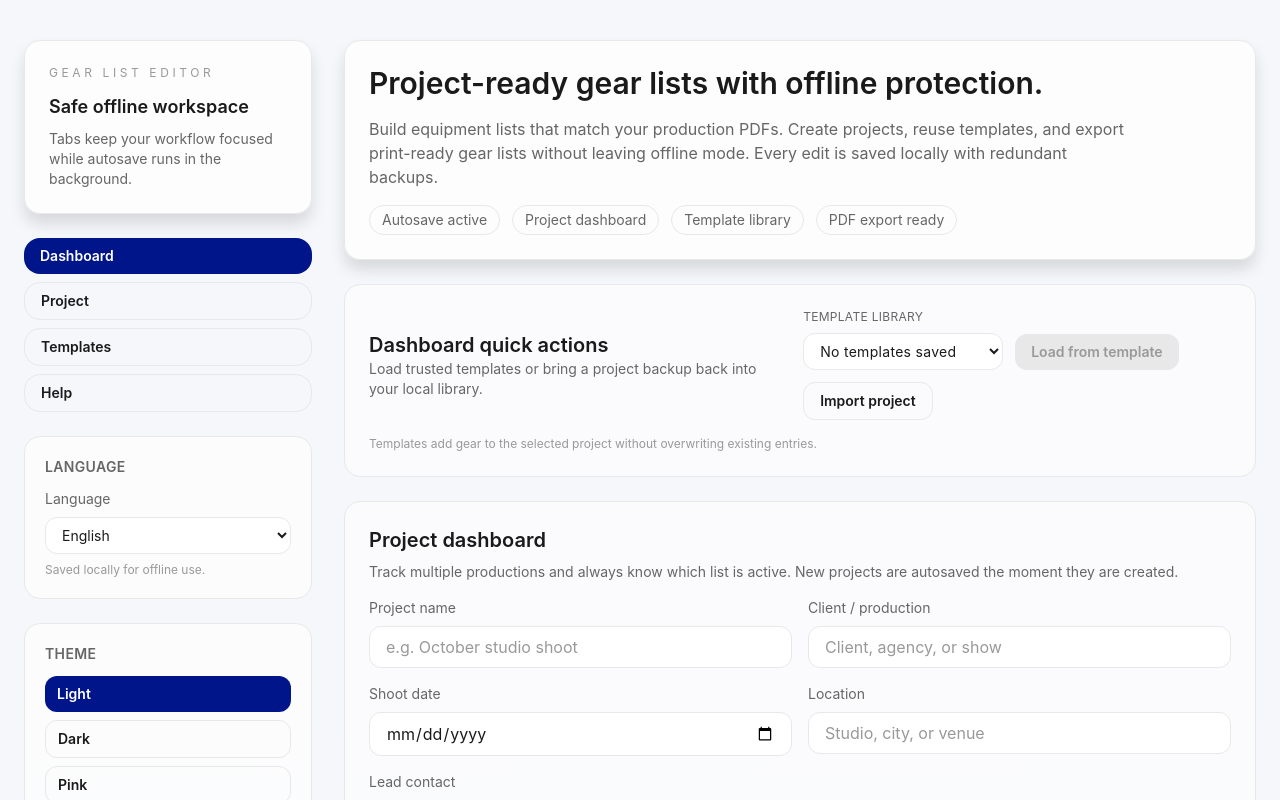
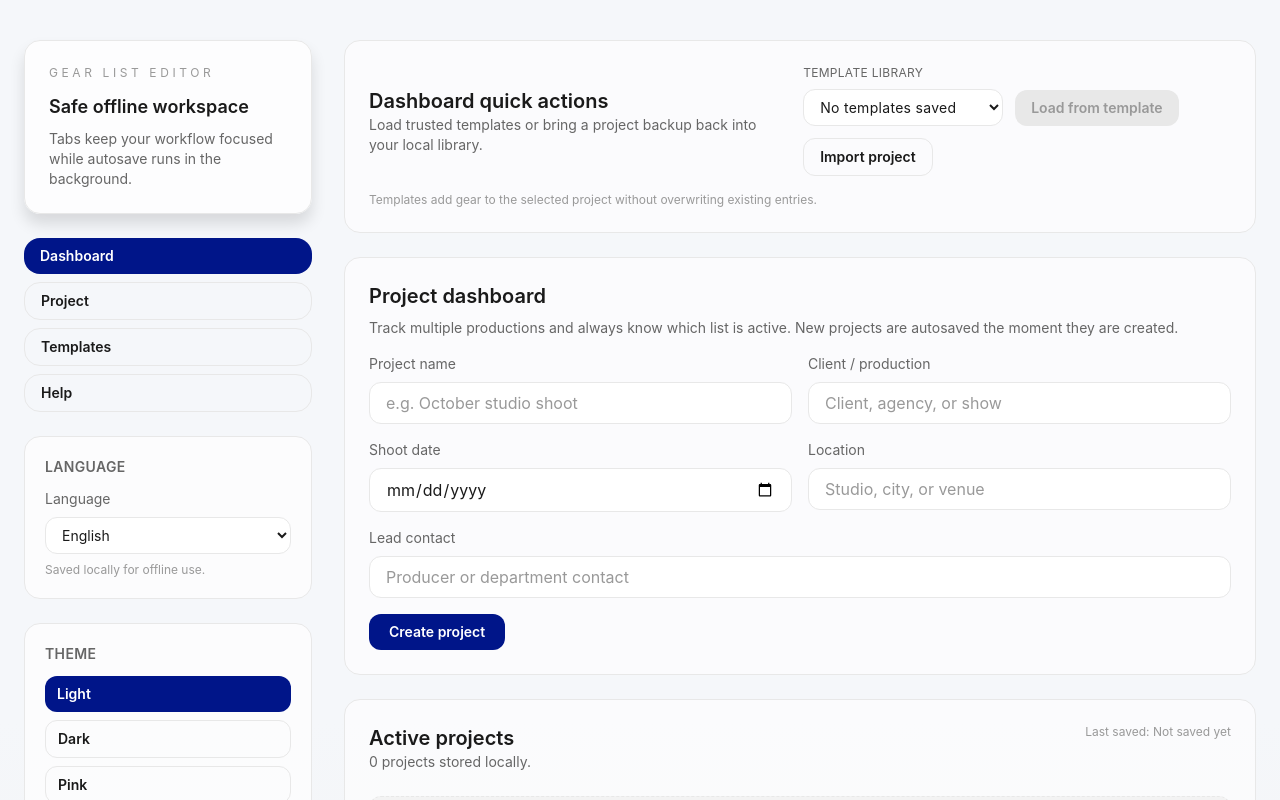
Before and after one commit to Hugo9809/Gear-list-editor, a React (Vite) app in the folder app/: page / in a window 1280 px wide. Shown: the top 800 px of the page. Built offline with nearby package versions, Linux system fonts and the light colour scheme.

Commit message:
Remove hero marketing copy

```diff
--- a/app/src/App.jsx
+++ b/app/src/App.jsx
@@ -1012,16 +1012,6 @@ export default function App() {
     [t]
   );
 
-  const featureBadges = useMemo(
-    () => [
-      t('ui.badges.autosave', 'Autosave active'),
-      t('ui.badges.dashboard', 'Project dashboard'),
-      t('ui.badges.templates', 'Template library'),
-      t('ui.badges.pdf', 'PDF export ready')
-    ],
-    [t]
-  );
-
   const helpSections = t('help.sections', []);
   const documentationSections = t('documentation.sections', []);
   const offlineSteps = t('offline.steps', []);
@@ -1180,27 +1170,6 @@ export default function App() {
           </aside>
 
           <main className="flex flex-1 flex-col gap-6">
-            <header className="flex flex-col gap-4">
-              <div className="flex flex-col gap-4 rounded-2xl border border-surface-sunken bg-surface-elevated/80 p-6 shadow-lg">
-                <h1 className="text-3xl font-semibold text-text-primary">
-                  {t('ui.hero.title', 'Project-ready gear lists with offline protection.')}
-                </h1>
-                <p className="max-w-3xl text-base text-text-secondary">
-                  {t(
-                    'ui.hero.description',
-                    'Build equipment lists that match your production PDFs. Create projects, reuse templates, and export print-ready gear lists without leaving offline mode. Every edit is saved locally with redundant backups.'
-                  )}
-                </p>
-                <div className="flex flex-wrap items-center gap-3 text-sm text-text-secondary">
-                  {featureBadges.map((badge) => (
-                    <span key={badge} className="rounded-full border border-surface-sunken px-3 py-1">
-                      {badge}
-                    </span>
-                  ))}
-                </div>
-              </div>
-            </header>
-
             {activeProject && activeTab !== 'help' ? (
               <div className="flex flex-wrap items-center justify-between gap-4 rounded-2xl border border-surface-sunken bg-surface-elevated/80 px-5 py-4 shadow-lg">
                 <div className="flex min-w-[200px] flex-col gap-1">
--- a/app/src/i18n/en.json
+++ b/app/src/i18n/en.json
@@ -40,16 +40,6 @@
     "sidebar": {
       "title": "Safe offline workspace",
       "description": "Tabs keep your workflow focused while autosave runs in the background."
-    },
-    "hero": {
-      "title": "Project-ready gear lists with offline protection.",
-      "description": "Build equipment lists that match your production PDFs. Create projects, reuse templates, and export print-ready gear lists without leaving offline mode. Every edit is saved locally with redundant backups."
-    },
-    "badges": {
-      "autosave": "Autosave active",
-      "dashboard": "Project dashboard",
-      "templates": "Template library",
-      "pdf": "PDF export ready"
     }
   },
   "theme": {
```
